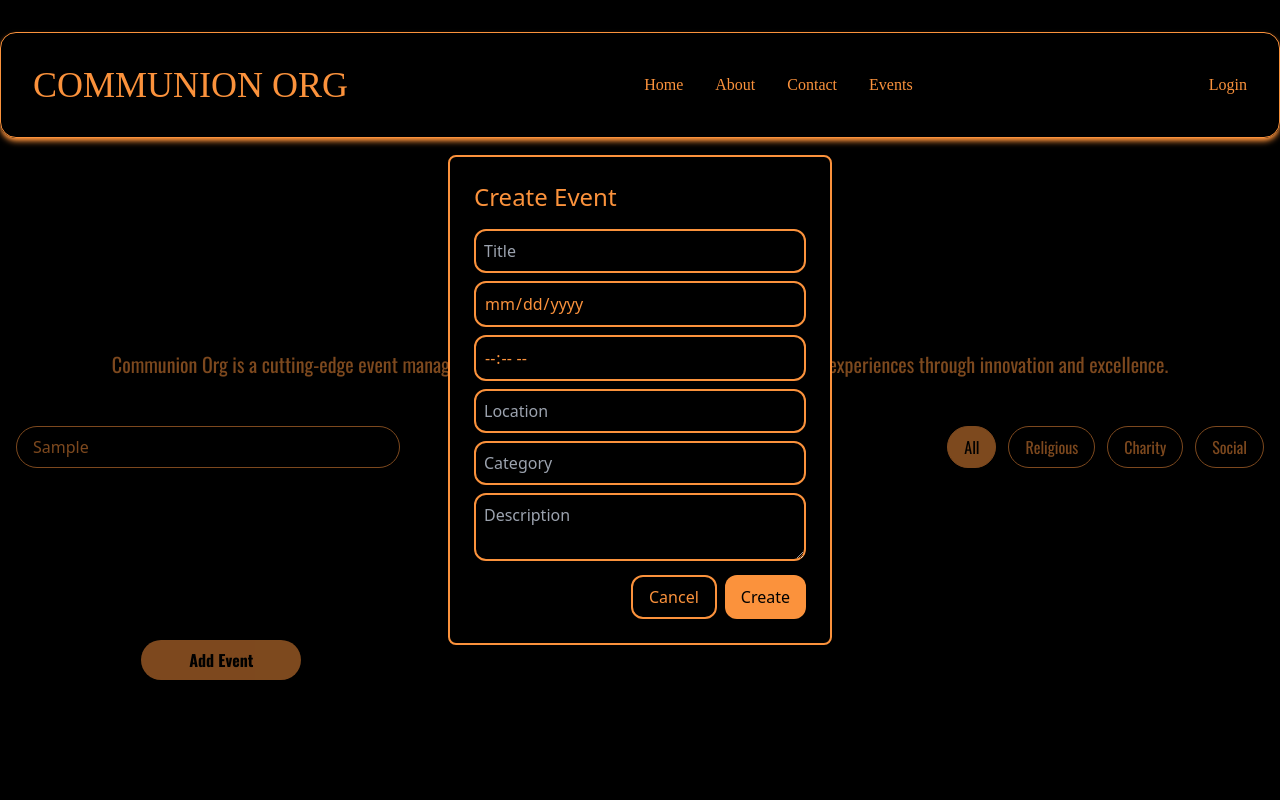
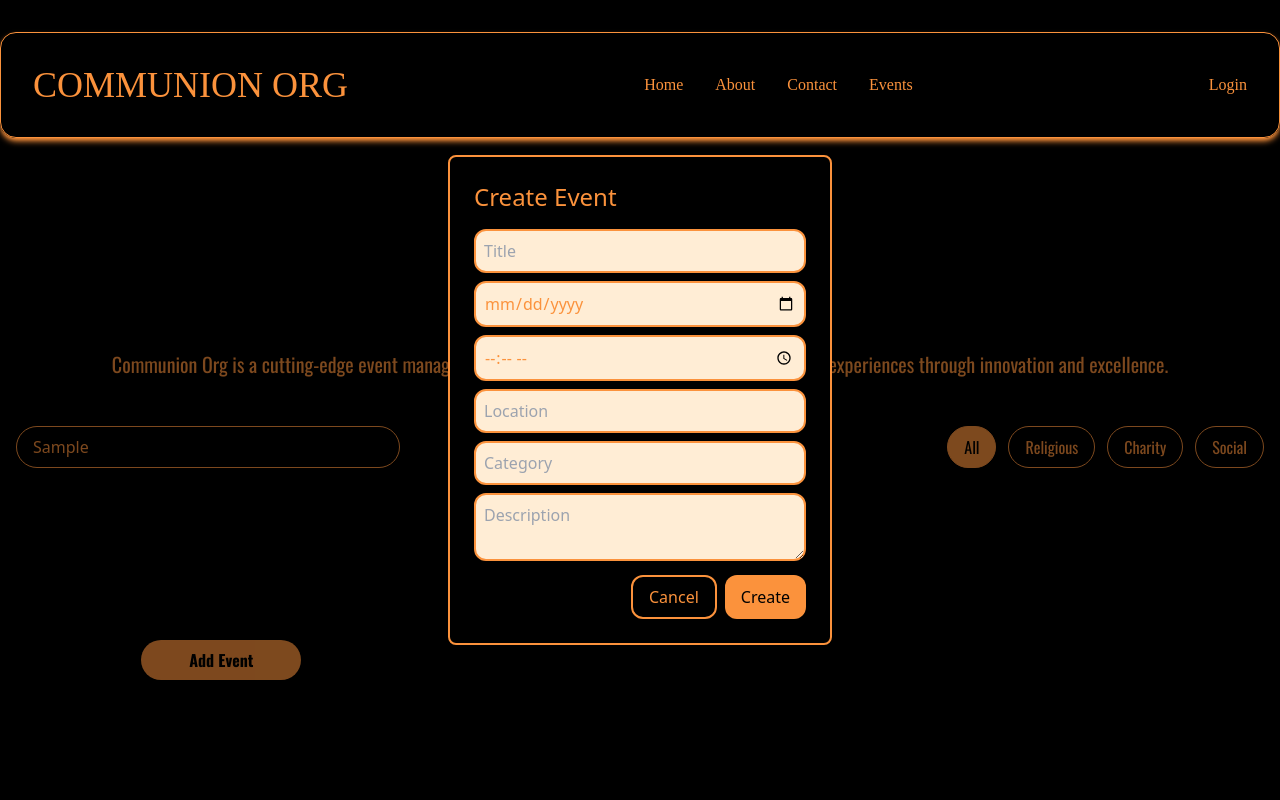
Before and after one commit to SuyashSharma1710/communion_react_router_multipage, a React (Vite) app: page /events in a window 1280 px wide. Both pictures are taken after typing "Sample" into the empty fields and a click on the button "Add Event". Shown: the top 800 px of the page. Built offline with nearby package versions, Linux system fonts and the light colour scheme; a web font is replaced by a local one.

Commit message:
change in form

```diff
--- a/src/pages/Events.jsx
+++ b/src/pages/Events.jsx
@@ -184,39 +184,39 @@ const Events = () => {
                 type="text"
                 name="title"
                 placeholder="Title"
-                className="w-full p-2 rounded-xl bg-black border-2 border-orange-400  mb-2"
+                className="w-full p-2 rounded-xl bg-orange-100 border-2 border-orange-400  mb-2"
                 onChange={handleChange}
               />
               <input
                 type="date"
                 name="date"
-                className="w-full p-2 rounded-xl bg-black border-2 border-orange-400  mb-2"
+                className="w-full p-2 rounded-xl bg-orange-100 border-2 border-orange-400  mb-2"
                 onChange={handleChange}
               />
               <input
                 type="time"
                 name="time"
-                className="w-full p-2  rounded-xl bg-black border-2 border-orange-400  mb-2"
+                className="w-full p-2  rounded-xl bg-orange-100 border-2 border-orange-400  mb-2"
                 onChange={handleChange}
               />
               <input
                 type="text"
                 name="location"
                 placeholder="Location"
-                className="w-full p-2 rounded-xl bg-black border-2 border-orange-400  mb-2"
+                className="w-full p-2 rounded-xl bg-orange-100 border-2 border-orange-400  mb-2"
                 onChange={handleChange}
               />
               <input
                 type="text"
                 name="category"
                 placeholder="Category"
-                className="w-full p-2  rounded-xl bg-black border-2 border-orange-400  mb-2"
+                className="w-full p-2  rounded-xl bg-orange-100 border-2 border-orange-400  mb-2"
                 onChange={handleChange}
               />
               <textarea
                 name="description"
                 placeholder="Description"
-                className="w-full p-2  rounded-xl bg-black border-2 border-orange-400  mb-2"
+                className="w-full p-2  rounded-xl bg-orange-100 border-2 border-orange-400  mb-2"
                 onChange={handleChange}
               ></textarea>
 
```
